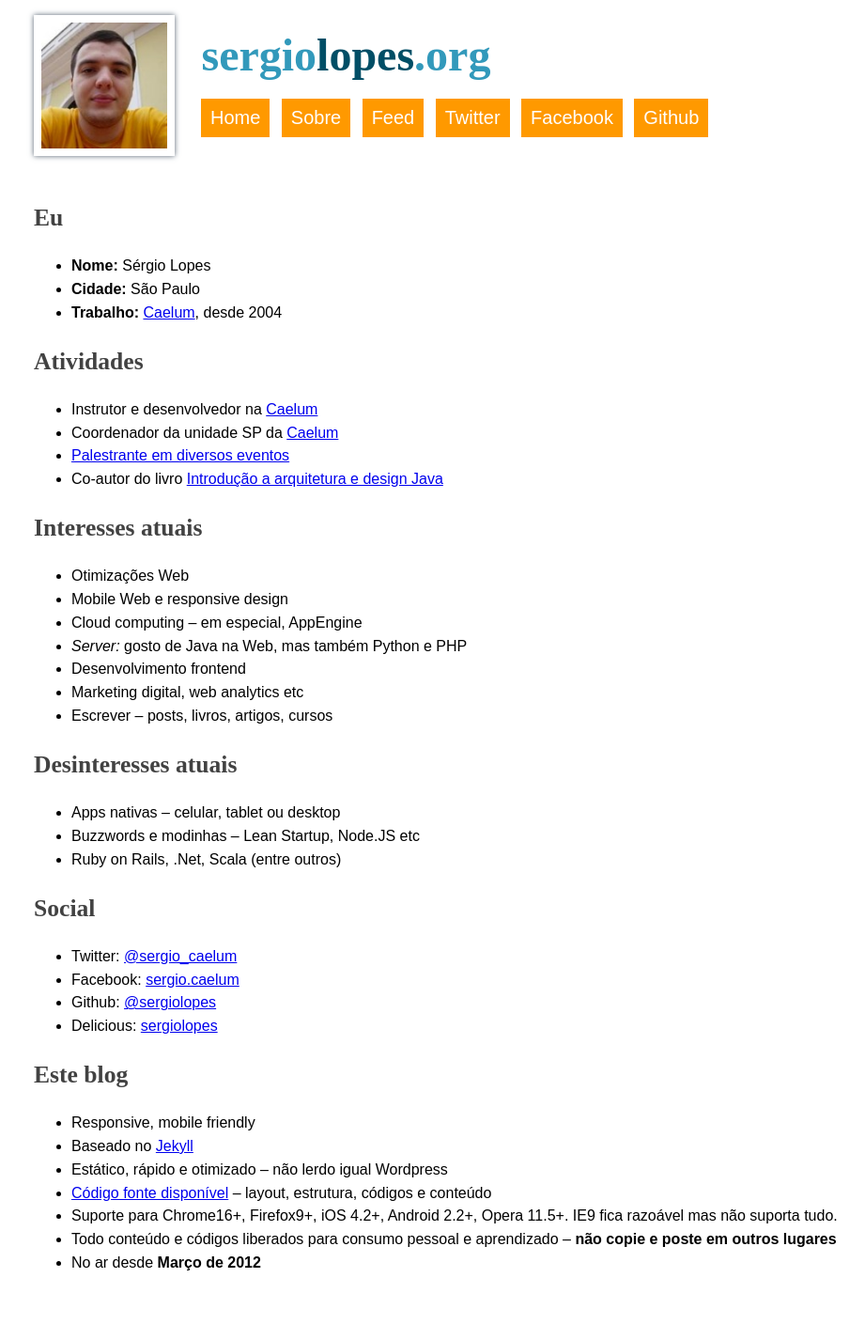
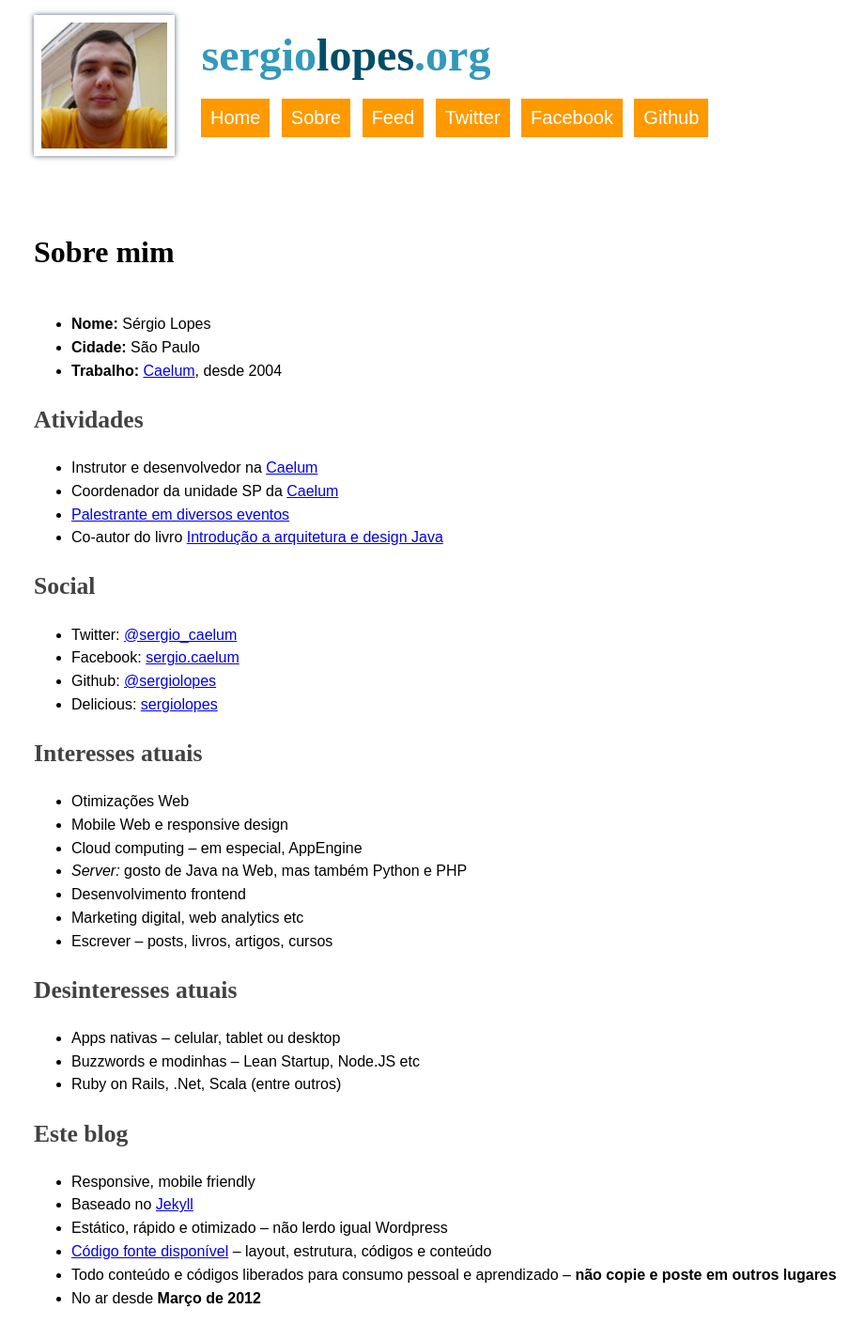
Before and after one commit to robersonupc/blog, a Jekyll site: the page built from sobre/index.md, in a window 1280 px wide. Shown: the whole page at 94% size, without its empty margins (154-1075 px from the left). Built offline with Jekyll 4.4.1, drawn with Linux system fonts in a browser that asks for light colours; some web fonts are replaced; comment, search, counter and statistics services are not loaded; before the commit the page ends 1389 px from its top, so only the background shows below that.

Commit message:
sobre: pequenos ajustes

```diff
--- a/sobre/index.md
+++ b/sobre/index.md
@@ -3,8 +3,7 @@
 title: Sobre
 ---
 
-Eu
-----
+# Sobre mim
 
 * **Nome:** Sérgio Lopes
 * **Cidade:** São Paulo
@@ -51,6 +50,5 @@
 * Baseado no [Jekyll](https://github.com/mojombo/jekyll/)
 * Estático, rápido e otimizado -- não lerdo igual Wordpress
 * [Código fonte disponível](https://github.com/sergiolopes/blog) -- layout, estrutura, códigos e conteúdo
-* Suporte para Chrome16+, Firefox9+, iOS 4.2+, Android 2.2+, Opera 11.5+. IE9 fica razoável mas não suporta tudo.
 * Todo conteúdo e códigos liberados para consumo pessoal e aprendizado -- **não copie e poste em outros lugares**
 * No ar desde **Março de 2012**
```
Also changed, not shown: other parts of sobre/index.md (+8 -8 lines).
